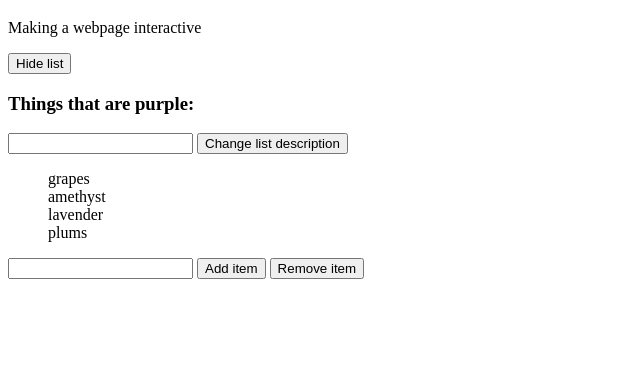
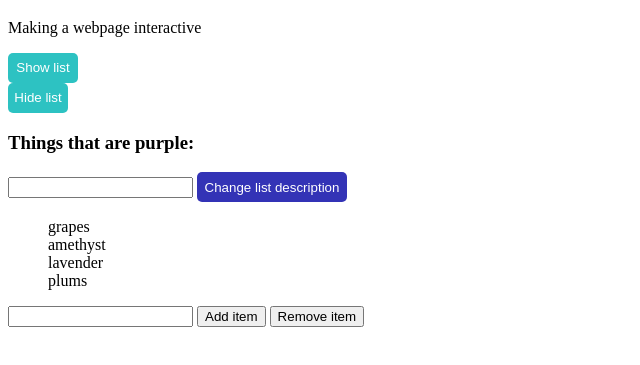
Before and after one commit to catrinaovidiualex/jsDomManipulation, a plain HTML site: page index.html in a window 1280 px wide. Shown: the part 61-426 px from the top of the page, without its empty margins (0-640 px from the left). Drawn offline with Linux system fonts and the light colour scheme.

Commit message:
other commit

```diff
--- a/app.js
+++ b/app.js
@@ -0,0 +1,2 @@
+let btnShow=document.querySelector(".btnShow");
+let container=document.querySelector(".container");
--- a/index.html
+++ b/index.html
@@ -12,12 +12,15 @@
     <h1>JavaScript and the DOM</h1>
     <p>Making a webpage interactive</p>
 
-    <button>Hide list</button>
+    <button class="btnShow">Show list</button>
+
+    <div class="container">
+        <button class="btnHide">Hide list</button>
 
     <h3>Things that are purple:</h3>
 
     <input type="text"></input>
-    <button>Change list description</button>
+    <button class="btnChange">Change list description</button>
 
     <ul>
         <li>grapes</li>
@@ -27,7 +30,9 @@
     </ul>
 
     <input type="text"></input>
-    <button>Add item</button>
-    <button>Remove item</button>
+    <button class="btnAdd">Add item</button>
+    <button class="btnDelete">Remove item</button>
+    </div>
+
 </body>
 </html>
--- a/style.css
+++ b/style.css
@@ -1,3 +1,30 @@
 ul{
     list-style: none;
 }
+
+.btnShow{
+    background-color: rgb(45, 194, 194);
+    color:white;
+    border:none;
+    border-radius: 5px;
+    width:70px;
+    height: 30px;
+}
+
+.btnHide{
+    background-color: rgb(45, 194, 194);
+    color:white;
+    border:none;
+    border-radius: 5px;
+    width:60px;
+    height: 30px;
+}
+
+.btnChange{
+    background-color: rgb(51, 51, 182);
+    color:white;
+    border:none;
+    border-radius: 5px;
+    width:150px;
+    height: 30px;
+}
```
